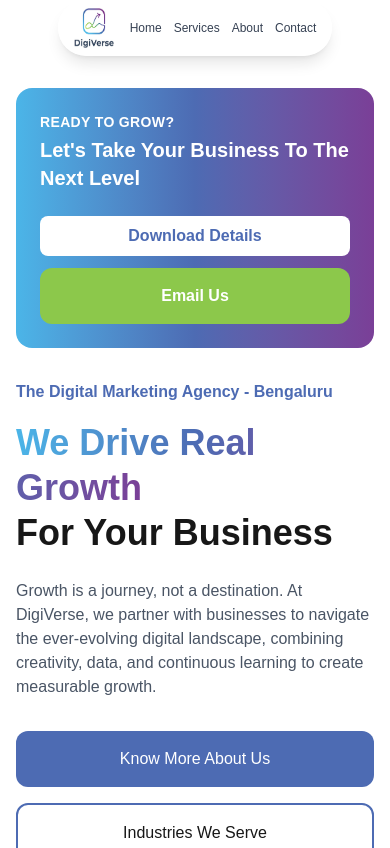
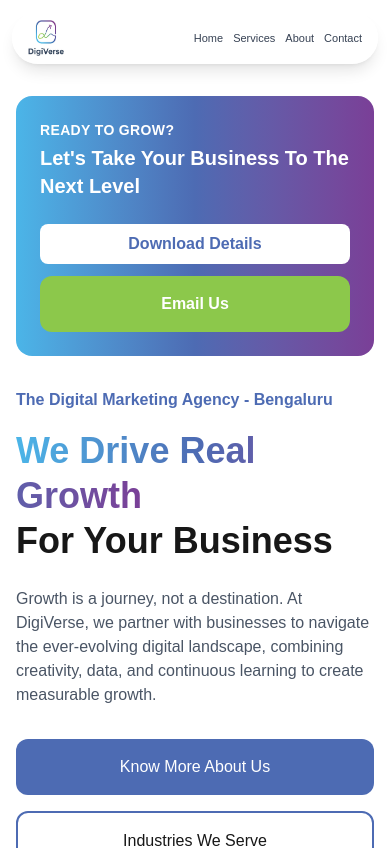
Before and after one commit to growwithdigiverse/digiverseWebsite, a Next.js app: page / in a window 390 px wide. Shown: the top 848 px of the page. Built offline with nearby package versions, Linux system fonts and the light colour scheme.

Commit message:
phone/tab/laptop

```diff
--- a/app/page.tsx
+++ b/app/page.tsx
@@ -7,12 +7,12 @@
 import FadeIn from "./components/fadeIn";
 export default function Home() {
   return (
-    <main className="min-h-screen bg-white overflow-x-hidden">
+    <main className="min-h-screen bg-white w-full max-w-[100vw] overflow-x-hidden">
 
       {/* Navbar */}
-      <nav className="sticky top-0 z-50 flex justify-center px-4">
+      <nav className="sticky top-0 z-50 flex justify-center w-full px-3 sm:px-4 pt-3 sm:pt-4">
 
-        <div className="flex items-center gap-4 sm:gap-8 px-4 sm:px-6 md:px-12 py-2 rounded-full bg-white/50 backdrop-blur-md shadow-lg max-w-full overflow-x-auto">
+        <div className="flex items-center justify-between sm:justify-center gap-2 sm:gap-6 md:gap-8 px-4 sm:px-6 md:px-10 py-2 sm:py-3 rounded-full bg-white/70 backdrop-blur-md shadow-lg w-full sm:w-auto max-w-full">
 
           {/* Logo */}
           <Image
@@ -20,11 +20,11 @@
             alt="DigiVerse Logo"
             width={60}
             height={60}
-            className="w-10 h-10 sm:w-12 sm:h-12 md:w-[60px] md:h-[60px] flex-shrink-0"
+            className="w-9 h-9 sm:w-11 sm:h-11 md:w-[60px] md:h-[60px] flex-shrink-0"
           />
 
           {/* Navigation */}
-          <div className="flex gap-3 sm:gap-5 md:gap-8 text-gray-700 font-medium text-xs sm:text-sm md:text-base whitespace-nowrap">
+          <div className="flex gap-2.5 sm:gap-5 md:gap-8 text-gray-700 font-medium text-[11px] sm:text-sm md:text-base whitespace-nowrap">
 
             <a
               href="#home"
```
